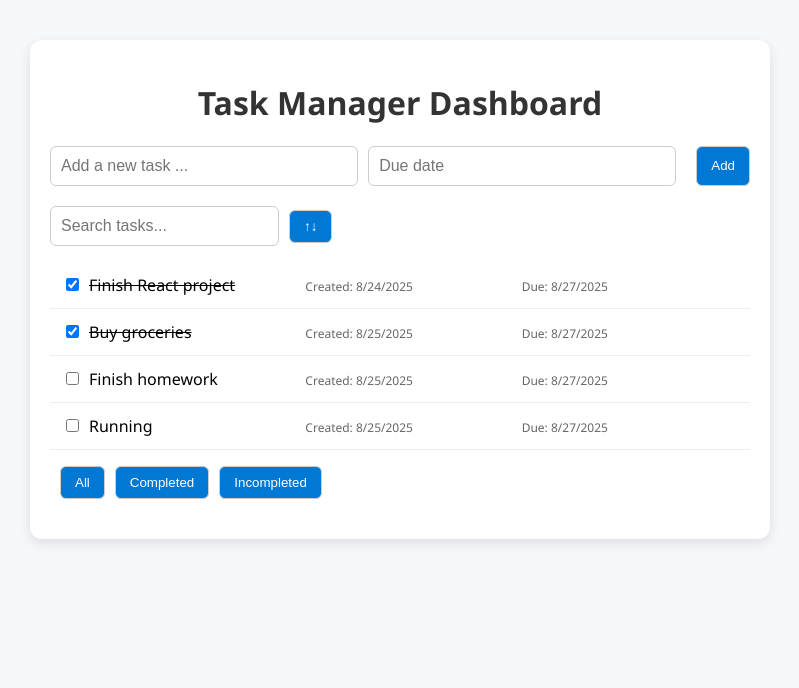
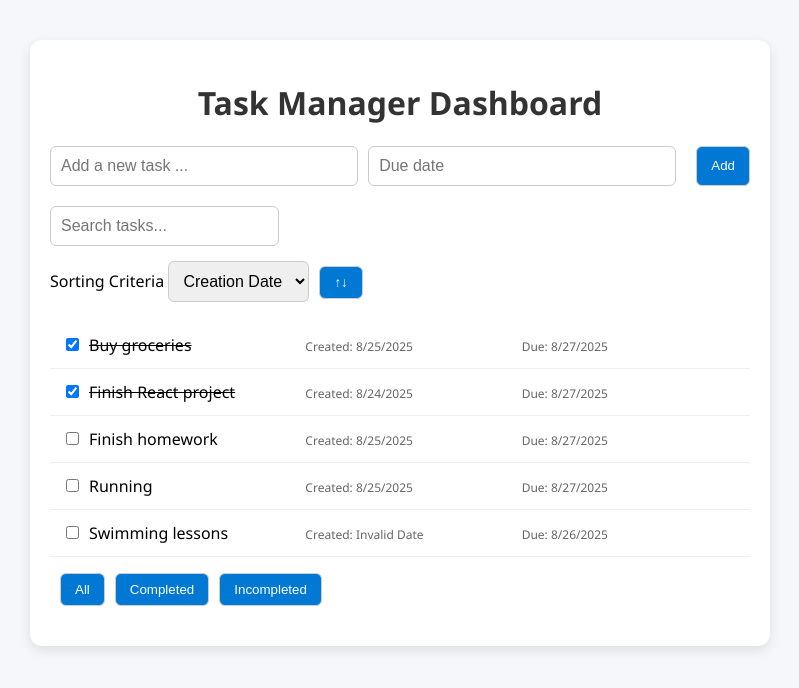
Before and after one commit to ChauNgo1106/task-manager-dashboard, a React (Create React App) app: page / in a window 1280 px wide. Shown: the top 688 px of the page, without its empty margins (240-1039 px from the left). Built offline with nearby package versions, Linux system fonts and the light colour scheme.

Commit message:
Sorting by creation or due date

```diff
--- a/src/App.jsx
+++ b/src/App.jsx
@@ -1,4 +1,4 @@
-import { use, useEffect, useState } from "react";
+import { useEffect, useState } from "react";
 import mockData from "./data/tasks.json";
 import TaskList from "./components/TaskList";
 import TaskForm from "./components/TaskForm";
@@ -11,9 +11,10 @@ const App = () => {
   const [filter, setFilter] = useState("all");
   const [searchTerm, setSearchTerm] = useState("");
   const [dateSortingAsc, setDateSortingAsc] = useState(false);
+  const [sortedKey, setSortedKey] = useState("createdAt");
 
   useEffect(() => {
-    setTasks(sortTasksByDate(mockData));
+    setTasks(mockData);
   }, []);
 
   const addTask = (title, dueDate) => {
@@ -48,24 +49,36 @@ const App = () => {
     return matchesFilter && matchesSearch;
   });
 
-  const sortTasksByDate = (tasks, ascending = true) => {
-    return [...tasks].sort((a, b) => {
-      const dateA = new Date(a.createdAt);
-      const dateB = new Date(b.createdAt);
-      return ascending ? dateA - dateB : dateB - dateA;
-    });
+  const sortTasks = (tasks, ascending = true) => {
+    if (sortedKey === "createdAt") {
+      return [...tasks].sort((a, b) => {
+        const dateA = new Date(a.createdAt);
+        const dateB = new Date(b.createdAt);
+        return ascending ? dateA - dateB : dateB - dateA;
+      });
+    } else if (sortedKey === "dueDate") {
+      return [...tasks].sort((a, b) => {
+        const dateA = new Date(a.dueDate);
+        const dateB = new Date(b.dueDate);
+        return ascending ? dateA - dateB : dateB - dateA;
+      });
+    }
   };
 
   const handleSorting = () => {
     setDateSortingAsc((dateSortingAsc) => !dateSortingAsc);
-    setTasks((tasks) => sortTasksByDate(tasks, dateSortingAsc));
+    setTasks((tasks) => sortTasks(tasks, dateSortingAsc));
   };
   return (
     <div className="container">
       <h1>Task Manager Dashboard</h1>
       <TaskForm onAdd={addTask} />
       <SearchBar onSearch={setSearchTerm} />
-      <SortingBar handleSorting={handleSorting} />
+      <SortingBar
+        handleSorting={handleSorting}
+        sortedKey={sortedKey}
+        setSortedKey={setSortedKey}
+      />
       <TaskList tasks={filteredTasks} onToggle={handleOnToggle} />
       <FilterBar currentfilter={filter} onFilterChange={setFilter} />
     </div>
--- a/src/components/SortingBar.jsx
+++ b/src/components/SortingBar.jsx
@@ -1,5 +1,16 @@
-function SortingBar({ handleSorting }) {
-  return <button onClick={handleSorting}>↑↓</button>;
+import "../styles/SortingBar.css";
+
+function SortingBar({ handleSorting, sortedKey, setSortedKey }) {
+  return (
+    <div>
+      Sorting Criteria{" "}
+      <select value={sortedKey} onChange={(e) => setSortedKey(e.target.value)}>
+        <option value="createdAt">Creation Date</option>
+        <option value="dueDate">Due Date</option>
+      </select>
+      <button onClick={handleSorting}>↑↓</button>
+    </div>
+  );
 }
 
 export default SortingBar;
--- a/src/data/tasks.json
+++ b/src/data/tasks.json
@@ -26,5 +26,12 @@
     "completed": false,
     "createdAt": "2025-08-25T17:30:00Z",
     "dueDate": "2025-08-27T19:00:00Z"
+  },
+  {
+    "id": 5,
+    "title": "Swimming lessons",
+    "completed": false,
+    "createdAt": "2025-08-26T5:30:00Z",
+    "dueDate": "2025-08-26T16:30:00Z"
   }
 ]
--- /dev/null
+++ b/src/styles/SortingBar.css
@@ -0,0 +1,8 @@
+select {
+  flex: 1;
+  padding: 10px;
+  border: 1px solid #ccc;
+  border-radius: 6px;
+  font-size: 16px;
+  margin-top: 10px;
+}
```
